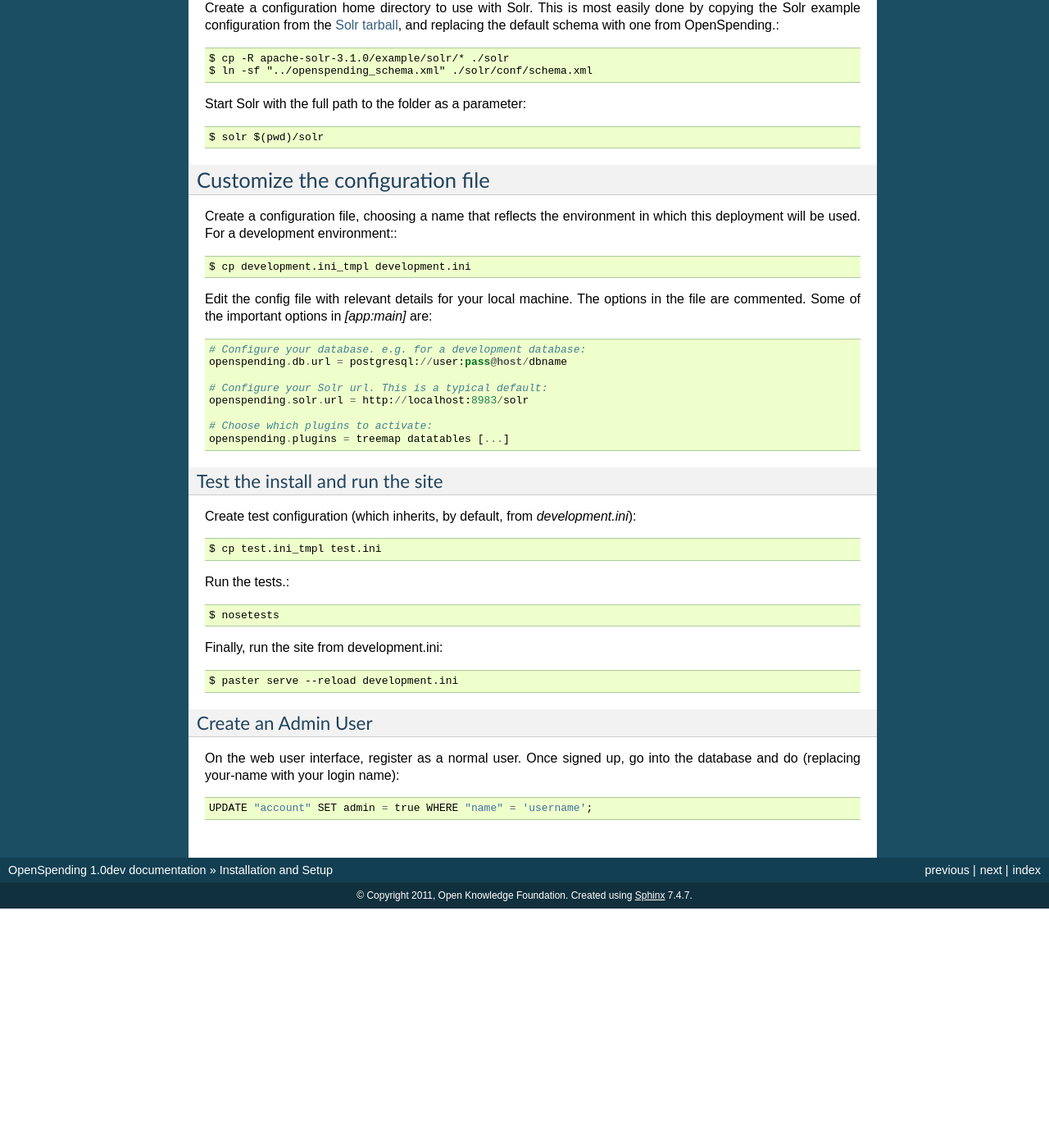
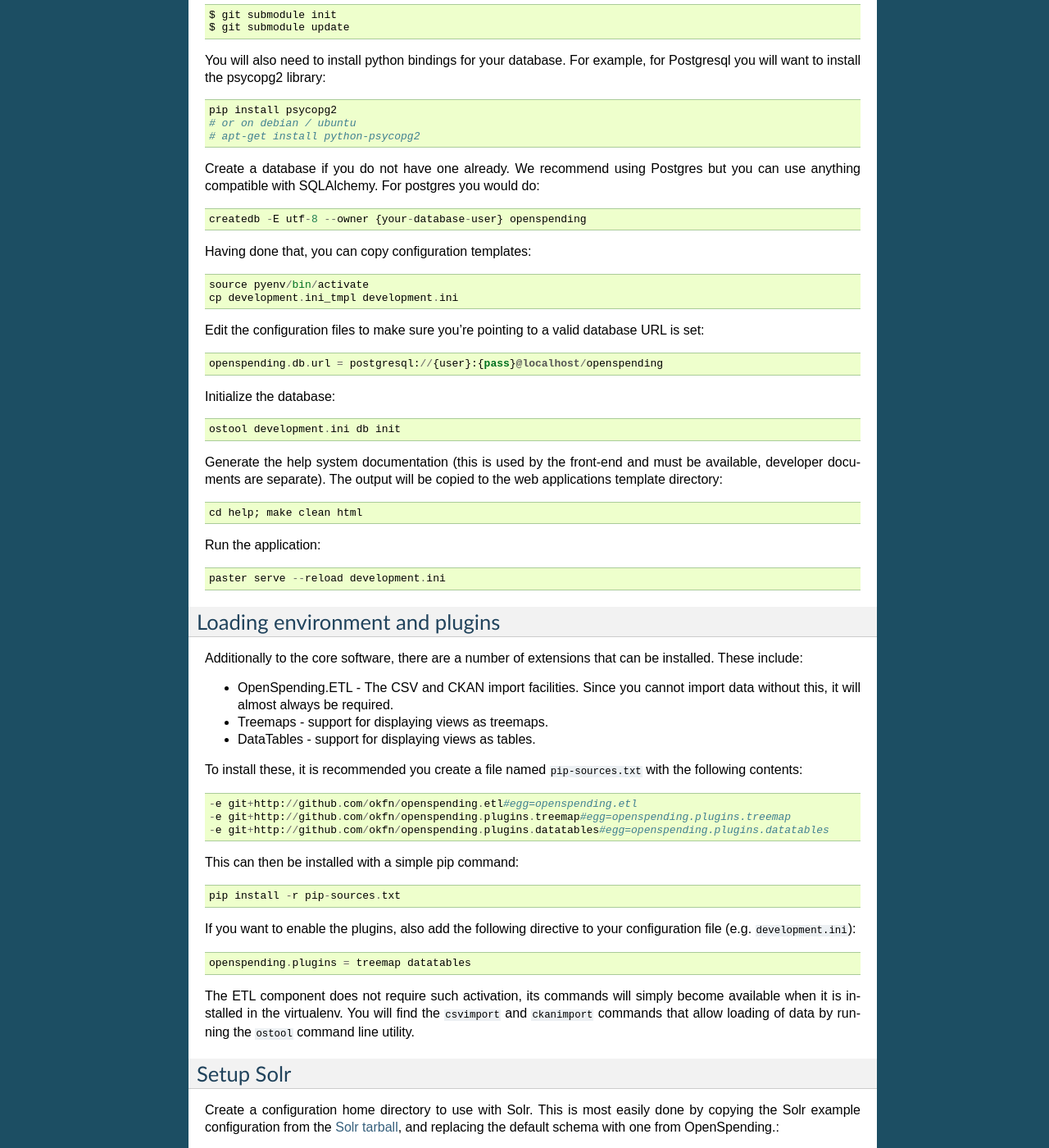
Before and after one commit to openspending/openspending, a Sphinx documentation site: the page built from doc/install.rst, in a window 1280 px wide and 1400 px high, scrolled down 757 px. Shown: the whole window at 82% size. Built offline with Sphinx 7.4.7, drawn with Linux system fonts in a browser that asks for light colours; before the commit the page ends 1865 px from its top, so only the background shows below that; some of the changed text lies outside the part shown.

Commit message:
consolidate install docs, fixes #321

```diff
--- a/doc/install.rst
+++ b/doc/install.rst
@@ -39,7 +39,84 @@ preceding command.
 Having the virtualenv set up, you can install OpenSpending and its dependencies.
 This should be pretty painless. Just run::
 
-    $ pip install -e . -r ./pip-requirements.txt
+    $ pip install -E pyenv -e .
+
+Another dependency is the ``openspendingjs`` module, which is included through
+git submodules by initializing submodules from the root of the ``openspending``
+install::
+
+    $ git submodule init
+    $ git submodule update
+
+You will also need to install python bindings for your database. For example,
+for Postgresql you will want to install the psycopg2 library::
+
+    pip install psycopg2
+    # or on debian / ubuntu
+    # apt-get install python-psycopg2
+
+
+Create a database if you do not have one already. We recommend using Postgres
+but you can use anything compatible with SQLAlchemy. For postgres you would do::
+
+    createdb -E utf-8 --owner {your-database-user} openspending
+
+Having done that, you can copy configuration templates::
+
+    source pyenv/bin/activate
+    cp development.ini_tmpl development.ini
+
+Edit the configuration files to make sure you're pointing to a valid database
+URL is set::
+
+    openspending.db.url = postgresql://{user}:{pass}@localhost/openspending
+
+Initialize the database::
+
+    ostool development.ini db init
+
+Generate the help system documentation (this is used by the front-end
+and must be available, developer documents are separate). The output
+will be copied to the web applications template directory::
+
+    cd help; make clean html
+
+Run the application::
+
+    paster serve --reload development.ini
+
+
+Loading environment and plugins
+'''''''''''''''''''''''''''''''
+
+Additionally to the core software, there are a number of extensions that can
+be installed. These include:
+
+* OpenSpending.ETL - The CSV and CKAN import facilities. Since you cannot
+  import data without this, it will almost always be required.
+* Treemaps - support for displaying views as treemaps.
+* DataTables - support for displaying views as tables.
+
+To install these, it is recommended you create a file named ``pip-sources.txt``
+with the following contents::
+
+  -e git+http://github.com/okfn/openspending.etl#egg=openspending.etl
+  -e git+http://github.com/okfn/openspending.plugins.treemap#egg=openspending.plugins.treemap
+  -e git+http://github.com/okfn/openspending.plugins.datatables#egg=openspending.plugins.datatables
+
+This can then be installed with a simple pip command::
+
+  pip install -r pip-sources.txt
+
+If you want to enable the plugins, also add the following directive to your
+configuration file (e.g. ``development.ini``)::
+
+  openspending.plugins = treemap datatables
+
+The ETL component does not require such activation, its commands will simply
+become available when it is installed in the virtualenv. You will find the
+``csvimport`` and ``ckanimport`` commands that allow loading of data by
+running the ``ostool`` command line utility.
 
 
 Setup Solr
```
Also changed, not shown: 1 other file.
